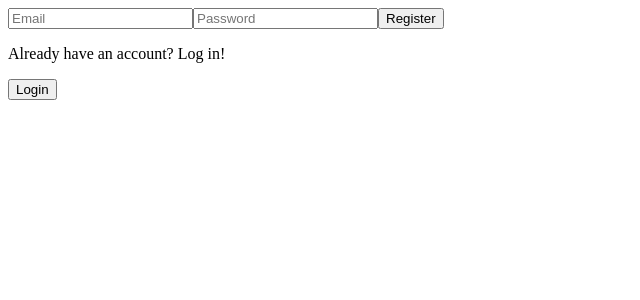
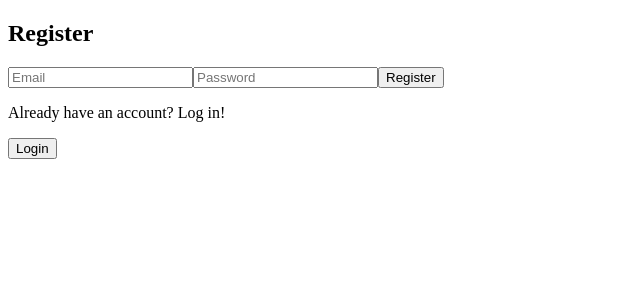
Before and after one commit to deep-coder1/React-JS-30-Project, a React (Create React App) app: page / in a window 1280 px wide. Shown: the top 300 px of the page, without its empty margins (0-640 px from the left). Built offline with nearby package versions, Linux system fonts and the light colour scheme.

Commit message:
Login Registration (13) || React JS 30+ Project

```diff
--- a/src/Thirteen.js
+++ b/src/Thirteen.js
@@ -5,16 +5,47 @@ export default function Thirteen() {
   const [password, setPassword] = useState("");
   const [isRegistered, setIsRegistered] = useState(false);
   const [isLoggedIn, setIsLoggedIn] = useState(false);
+  const [users, setUsers] = useState([]);
+
+  const handleAuthentication = () => {
+    if(isRegistered){
+        // Login
+        if(isRegistered){
+            const user = users.find((u)=> u.email && u.password === password);
+            if(user) {
+                setIsLoggedIn(true);
+            }
+            else {
+                alert('Login failed. Please check your credential')
+            }
+        }
+    }
+    else {
+        // Register
+        const newUser = {email, password};
+        setUsers([...users,newUser]);
+        localStorage.setItem('users', JSON.stringify([...users,newUser]));
+        setIsLoggedIn(true);
+    }
+  }
+
+  const handleLogout = () => {
+    setIsLoggedIn(false);
+    setEmail('');
+    setPassword('');
+
+}
 
   return (
     <div>
       {isLoggedIn ? (
         <div>
           <h2>Welcome , {email}!</h2>
-          <button>Logout</button>
+          <button onClick={handleLogout}>Logout</button>
         </div>
       ) : (
         <div>
+            <h2>{isLoggedIn ? 'Login' : 'Register'}</h2>
           <form>
             <input
               type="email"
@@ -26,7 +57,7 @@ export default function Thirteen() {
               placeholder="Password"
               onChange={(e) => setPassword(e.target.value)}
             />
-            <button>{isRegistered ? "Login" : "Register"}</button>
+            <button onClick={handleAuthentication}>{isRegistered ? "Login" : "Register"}</button>
           </form>
           <p>
             {isRegistered
```
Also changed, not shown: 1 other file (tests, documents, lock files or other folders).
